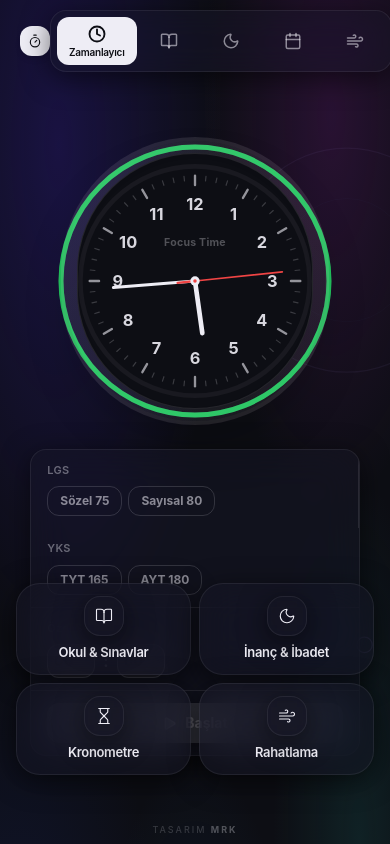
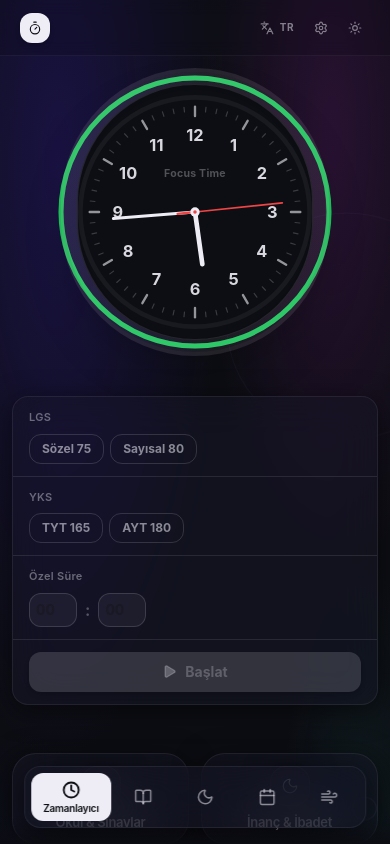
Before and after one commit to Harshidd/VakitHane, a Next.js app: page / in a window 390 px wide. Shown: the top 844 px of the page. Built offline with nearby package versions, Linux system fonts and the light colour scheme.

Commit message:
feat: add aesthetic home button to all pages and fix mobile layouts

```diff
--- a/src/app/dunya-saatleri/page.tsx
+++ b/src/app/dunya-saatleri/page.tsx
@@ -6,6 +6,7 @@ import Link from "next/link";
 import { Timer, ArrowLeft, Languages } from "lucide-react";
 import { TabBar } from "@/components/TabBar";
 import { useLanguage } from "@/context/LanguageContext";
+import { HomeButton } from "@/components/HomeButton";
 
 const Globe3D = dynamic(() => import("@/components/Globe3D").then(m => m.Globe3D), { ssr: false });
 
@@ -66,10 +67,7 @@ export default function DunyaSaatleriPage() {
 
                 {/* Header */}
                 <header className="flex flex-col md:flex-row items-center justify-between px-5 py-3 border-b border-white/5 shrink-0 gap-3">
-                    <Link href="/" className="flex items-center gap-2 text-white/40 hover:text-white/80 transition-colors text-xs font-semibold">
-                        <ArrowLeft size={14} />
-                        VakitHane
-                    </Link>
+                    <HomeButton />
 
                     <div className="flex items-center gap-4">
                         <button
--- a/src/app/kronometre/page.tsx
+++ b/src/app/kronometre/page.tsx
@@ -6,6 +6,7 @@ import { Play, Pause, RotateCcw, Flag, Timer, Languages } from "lucide-react";
 import Link from "next/link";
 import { TabBar } from "@/components/TabBar";
 import { useLanguage } from "@/context/LanguageContext";
+import { HomeButton } from "@/components/HomeButton";
 
 interface Lap { n: number; time: number; delta: number; }
 
@@ -57,9 +58,7 @@ export default function KronometrePage() {
             <div className="flex flex-col min-h-screen shrink-0 w-full relative z-10 items-center justify-start px-4 py-8">
                 {/* Back */}
                 <header className="w-full max-w-lg flex items-center justify-between mb-10">
-                    <Link href="/" className="flex items-center gap-2 opacity-60 hover:opacity-100 transition-opacity text-sm font-semibold">
-                        <Timer size={18} /> VakitHane
-                    </Link>
+                    <HomeButton />
 
                     <div className="flex items-center gap-4">
                         <button
--- a/src/app/meditasyon/page.tsx
+++ b/src/app/meditasyon/page.tsx
@@ -6,6 +6,7 @@ import { motion, AnimatePresence } from "framer-motion";
 import { BreathingCircle } from "@/components/BreathingCircle";
 import { RotateCcw, CloudRain, Flame, Wind, Rocket, Sparkles, Volume2, Languages } from "lucide-react";
 import { useLanguage } from "@/context/LanguageContext";
+import { HomeButton } from "@/components/HomeButton";
 
 const ZEN_QUOTES: Record<string, string[]> = {
     tr: [
@@ -167,6 +168,8 @@ export default function MeditasyonPage() {
             <div className="flex flex-col min-h-screen shrink-0 relative z-10 w-full">
                 {/* Program selector header */}
                 <header className="flex-none flex flex-col md:flex-row items-center justify-between px-4 pt-4 pb-3 backdrop-blur-md bg-background/70 border-b border-foreground/5 z-30 gap-3">
+                    <div className="w-full md:w-auto flex items-center justify-between md:justify-start gap-4">
+                        <HomeButton />
                         <div className="flex gap-1 p-1 glass rounded-2xl border border-foreground/10 shadow-md">
                             {PROGRAMS.map(p => (
                                 <button key={p.id} onClick={() => setProgramId(p.id)}
@@ -177,6 +180,7 @@ export default function MeditasyonPage() {
                                     <span>{p.label}</span>
                                 </button>
                             ))}
+                        </div>
                     </div>
 
                     <button
--- a/src/app/ozel-gunler/page.tsx
+++ b/src/app/ozel-gunler/page.tsx
@@ -5,6 +5,7 @@ import { TabBar } from "@/components/TabBar";
 import { motion, AnimatePresence } from "framer-motion";
 import { Trash2, Plus, Calendar, Clock, Sparkles, Languages } from "lucide-react";
 import { useLanguage } from "@/context/LanguageContext";
+import { HomeButton } from "@/components/HomeButton";
 
 interface Event { id: string; name: string; date: string; emoji: string; }
 
@@ -75,8 +76,11 @@ export default function OzelGunlerPage() {
             <div className="flex flex-col min-h-screen shrink-0 w-full relative z-10">
                 {/* Header */}
                 <header className="sticky top-0 z-30 flex flex-col md:flex-row items-center justify-between px-5 pt-4 pb-3 backdrop-blur-md bg-background/70 border-b border-foreground/5 gap-3">
-                    <div className="flex items-center gap-2 text-foreground/60 text-[14px] font-semibold tracking-tight">
-                        <Calendar size={15} /> {t("my_special_days")}
+                    <div className="w-full md:w-auto flex items-center justify-between md:justify-start gap-4">
+                        <HomeButton />
+                        <div className="flex items-center gap-2 text-foreground/60 text-[14px] font-semibold tracking-tight">
+                            <Calendar size={15} /> {t("my_special_days")}
+                        </div>
                     </div>
 
                     <div className="flex items-center gap-2">
--- a/src/app/page.tsx
+++ b/src/app/page.tsx
@@ -125,18 +125,19 @@ export default function Home() {
 
         {/* ── HEADER ── */}
         {!isRunning && (
-          <header className="w-full flex items-center justify-between px-5 py-2.5 z-50 relative shrink-0">
+          <header className="w-full flex items-center justify-between px-5 py-3 z-50 relative shrink-0 border-b border-foreground/5 bg-background/20 backdrop-blur-sm">
             <div className="flex items-center gap-3 shrink-0">
               <div className="group flex items-center gap-2 cursor-pointer">
                 <div className="bg-foreground text-background p-2 rounded-xl group-hover:rotate-12 transition-transform shadow-md">
                   <Timer size={14} />
                 </div>
-                <span className="font-bold text-[15px] tracking-tight hidden sm:block">VakitHane</span>
+                <span className="font-bold text-[15px] tracking-tight hidden xs:block">VakitHane</span>
               </div>
             </div>
 
-
-            <TabBar inline />
+            <div className="hidden md:block">
+              <TabBar inline />
+            </div>
 
             <div className="flex gap-1 items-center shrink-0">
               <button
@@ -157,7 +158,7 @@ export default function Home() {
         )}
 
         {/* ── BODY ── */}
-        <main className="flex-1 flex items-center justify-center relative z-10 px-3 sm:px-6 min-h-0 overflow-hidden">
+        <main className="flex-1 flex flex-col items-center relative z-10 px-3 sm:px-6 min-h-0 overflow-y-auto scrollbar-hide py-10 pt-4 md:py-0 md:justify-center">
           <AnimatePresence mode="wait">
 
             {/* ── SETUP VIEW ── */}
@@ -165,9 +166,9 @@ export default function Home() {
               <motion.div
                 key="setup"
                 initial={{ opacity: 0 }} animate={{ opacity: 1 }} exit={{ opacity: 0 }}
-                className="w-full max-w-7xl flex items-center justify-center gap-4 lg:gap-5"
+                className="w-full max-w-7xl flex flex-col lg:flex-row items-center justify-center gap-8 lg:gap-5"
               >
-                {/* LEFT CARDS */}
+                {/* LEFT CARDS (DESKTOP) */}
                 <div className="hidden lg:flex flex-col gap-3 w-52 xl:w-60 shrink-0">
                   {CATEGORIES.filter(c => c.side === "left").map(cat => (
                     <CatCard key={cat.id} cat={cat} />
@@ -176,16 +177,16 @@ export default function Home() {
 
                 {/* ── CENTER ── */}
                 <div className="flex flex-col items-center shrink-0 w-full lg:w-auto">
-                  <div className="relative flex items-center justify-center" style={{ width: clockSize, height: clockSize }}>
+                  <div className="relative flex items-center justify-center mb-4 md:mb-0" style={{ width: clockSize, height: clockSize }}>
                     <ProgressArc progress={isPaused ? progress : 1} size={clockSize} />
                     <VintageWallClock className="w-full h-full" />
                   </div>
 
                   {/* ── Control band — preset groups + inputs + start ── */}
-                  <div className="mt-7 flex flex-col md:flex-row items-stretch md:items-center gap-0 glass border border-foreground/12 rounded-2xl md:rounded-3xl overflow-hidden shadow-lg w-[90%] sm:w-auto">
+                  <div className="mt-7 flex flex-col md:flex-row items-stretch md:items-center gap-0 glass border border-foreground/12 rounded-2xl md:rounded-3xl overflow-hidden shadow-lg w-full max-w-[400px] md:max-w-none md:w-auto">
 
                     {/* LGS group */}
-                    <div className="flex flex-col items-start gap-1.5 px-4 py-3 border-r border-foreground/10">
+                    <div className="flex flex-col items-start gap-1.5 px-4 py-3 border-b md:border-b-0 md:border-r border-foreground/10">
                       <span className="text-[11px] font-semibold text-foreground/40 tracking-wide mb-0.5">LGS</span>
                       <div className="flex gap-1.5">
                         {PRESET_GROUPS[0].items.map(p => {
@@ -261,11 +262,16 @@ export default function Home() {
                   </div>
                 </div>
 
-                {/* RIGHT CARDS */}
+                {/* RIGHT CARDS (DESKTOP) */}
                 <div className="hidden lg:flex flex-col gap-3 w-52 xl:w-60 shrink-0">
                   {CATEGORIES.filter(c => c.side === "right").map(cat => (
                     <CatCard key={cat.id} cat={cat} />
                   ))}
+                </div>
+
+                {/* MOBILE CARDS (Only on mobile/tablet) */}
+                <div className="grid grid-cols-2 gap-3 w-full max-w-[400px] lg:hidden mt-4 pb-10">
+                  {CATEGORIES.slice(0, 4).map(cat => <CatCard key={cat.id} cat={cat} compact />)}
                 </div>
               </motion.div>
             )}
@@ -316,13 +322,6 @@ export default function Home() {
             )}
 
           </AnimatePresence>
-
-          {/* MOBILE CARDS */}
-          {!isRunning && (
-            <div className="absolute bottom-10 left-0 right-0 grid grid-cols-2 gap-2 px-4 lg:hidden">
-              {CATEGORIES.slice(0, 4).map(cat => <CatCard key={cat.id} cat={cat} compact />)}
-            </div>
-          )}
         </main>
 
         {/* Pause banner */}
@@ -375,6 +374,12 @@ export default function Home() {
         </section>
       )}
 
+      {!isRunning && (
+        <div className="fixed bottom-0 inset-x-0 flex justify-center pb-3 pt-4 bg-gradient-to-t from-background/95 to-transparent z-40 pointer-events-none md:hidden">
+          <div className="pointer-events-auto"><TabBar /></div>
+        </div>
+      )}
+
     </div>
   );
 }
--- /dev/null
+++ b/src/components/HomeButton.tsx
@@ -0,0 +1,20 @@
+"use client";
+
+import Link from "next/link";
+import { Timer } from "lucide-react";
+import { motion } from "framer-motion";
+
+export function HomeButton() {
+    return (
+        <Link href="/" className="group flex items-center gap-2 cursor-pointer z-50">
+            <motion.div
+                whileHover={{ scale: 1.05, rotate: 5 }}
+                whileTap={{ scale: 0.95 }}
+                className="bg-foreground/5 dark:bg-foreground/10 backdrop-blur-md border border-foreground/10 p-2 rounded-xl group-hover:bg-foreground group-hover:text-background transition-all shadow-md"
+            >
+                <Timer size={16} strokeWidth={2.5} />
+            </motion.div>
+            <span className="font-bold text-[14px] tracking-tight opacity-60 group-hover:opacity-100 transition-opacity hidden xs:block">VakitHane</span>
+        </Link>
+    );
+}
```
Also changed, not shown: src/app/namaz-vakitleri/page.tsx (+11 -7 lines), src/app/sinav-sayaci/page.tsx (+7 -3 lines). Lines whose indentation alone changed are shown as unchanged.
